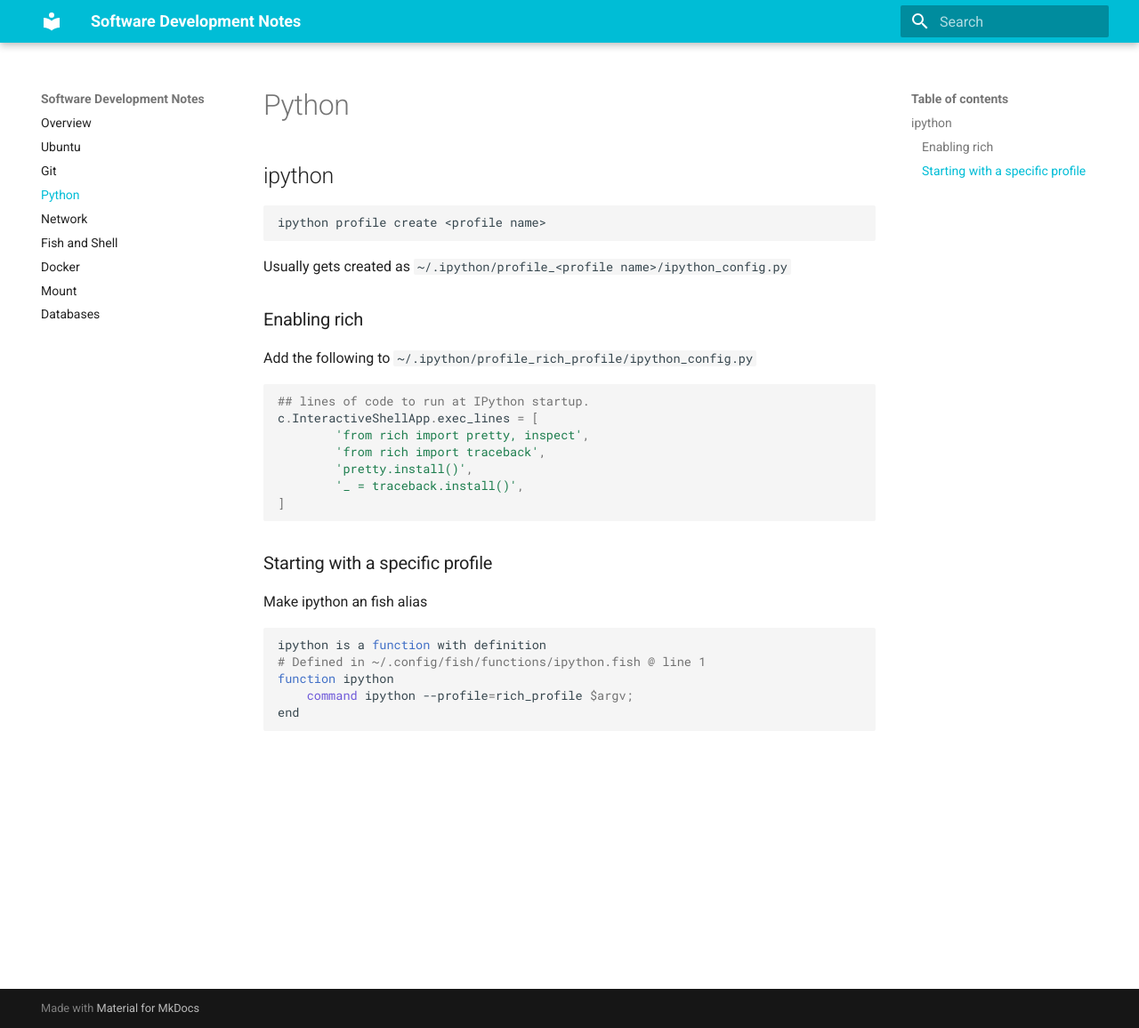
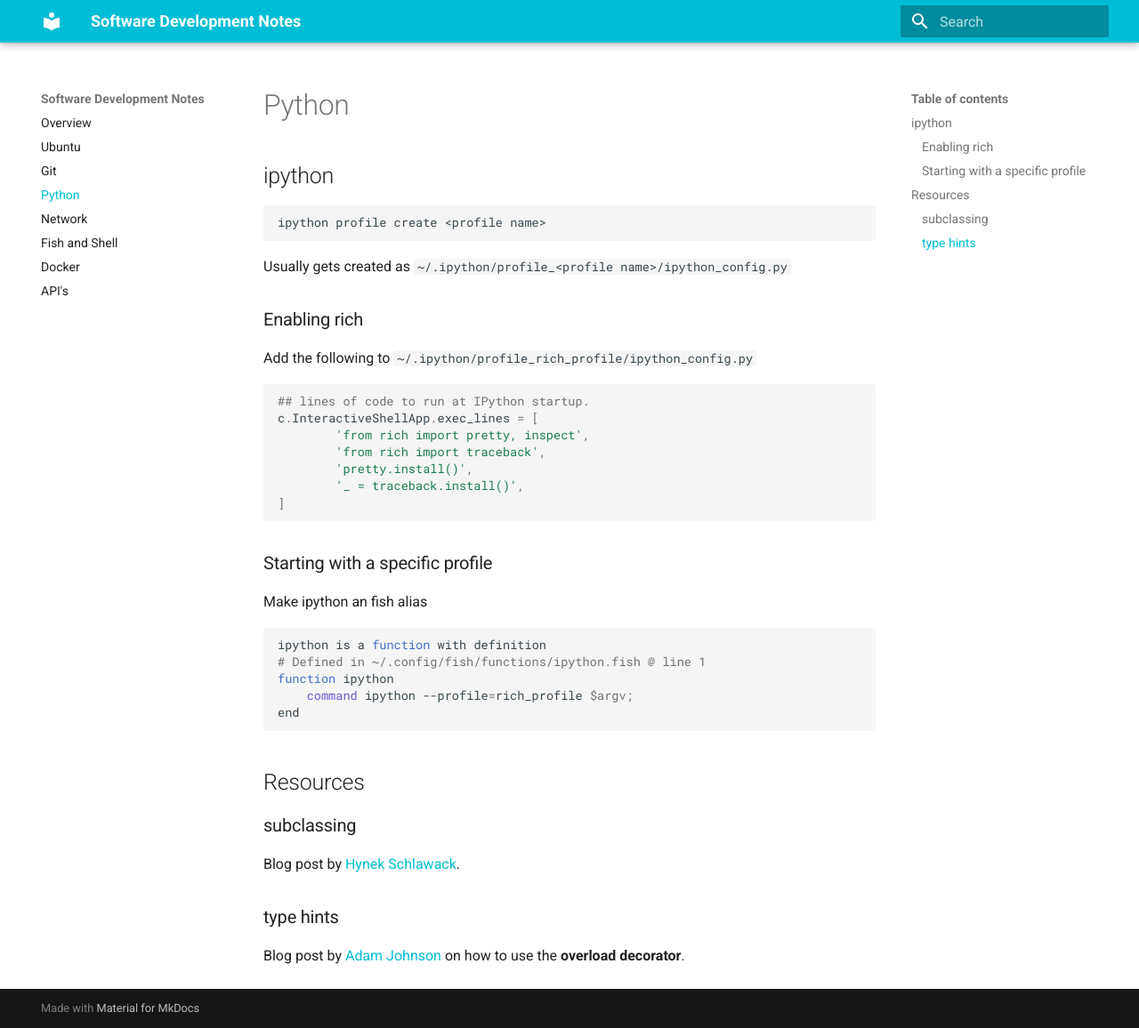
Before and after one commit to larsclaussen/dev-notes, an MkDocs documentation site: the page built from dev_notes/py.md, in a window 1280 px wide and 1156 px high. Shown: the whole window at 89% size. Built offline with MkDocs 1.6.1 and Material for MkDocs 9.7.7, drawn with Linux system fonts in a browser that asks for light colours.

Commit message:
overview and resources

````diff
--- a/dev_notes/py.md
+++ b/dev_notes/py.md
@@ -34,3 +34,15 @@ function ipython
     command ipython --profile=rich_profile $argv;
 end
 ```
+
+
+## Resources
+
+### subclassing
+
+Blog post by [Hynek Schlawack](https://hynek.me/articles/python-subclassing-redux/).
+
+### type hints
+
+
+Blog post by [Adam Johnson](https://adamj.eu/tech/2021/05/29/python-type-hints-how-to-use-overload/)  on how to use the **overload decorator**.
--- a/mkdocs.yml
+++ b/mkdocs.yml
@@ -8,8 +8,8 @@ nav:
     - Network: 'network.md'
     - Fish and Shell: 'fish.md'
     - Docker: 'docker.md'
-    - Mount: 'mnt.md'
-    - Databases: 'databases.md'
+    - API's: 'apis.md'
+    # - Databases: 'databases.md'
 
 
 
````
Also changed, not shown: dev_notes/index.md (+6 -1 lines), dev_notes/ubuntu.md (+1 -1 lines).
